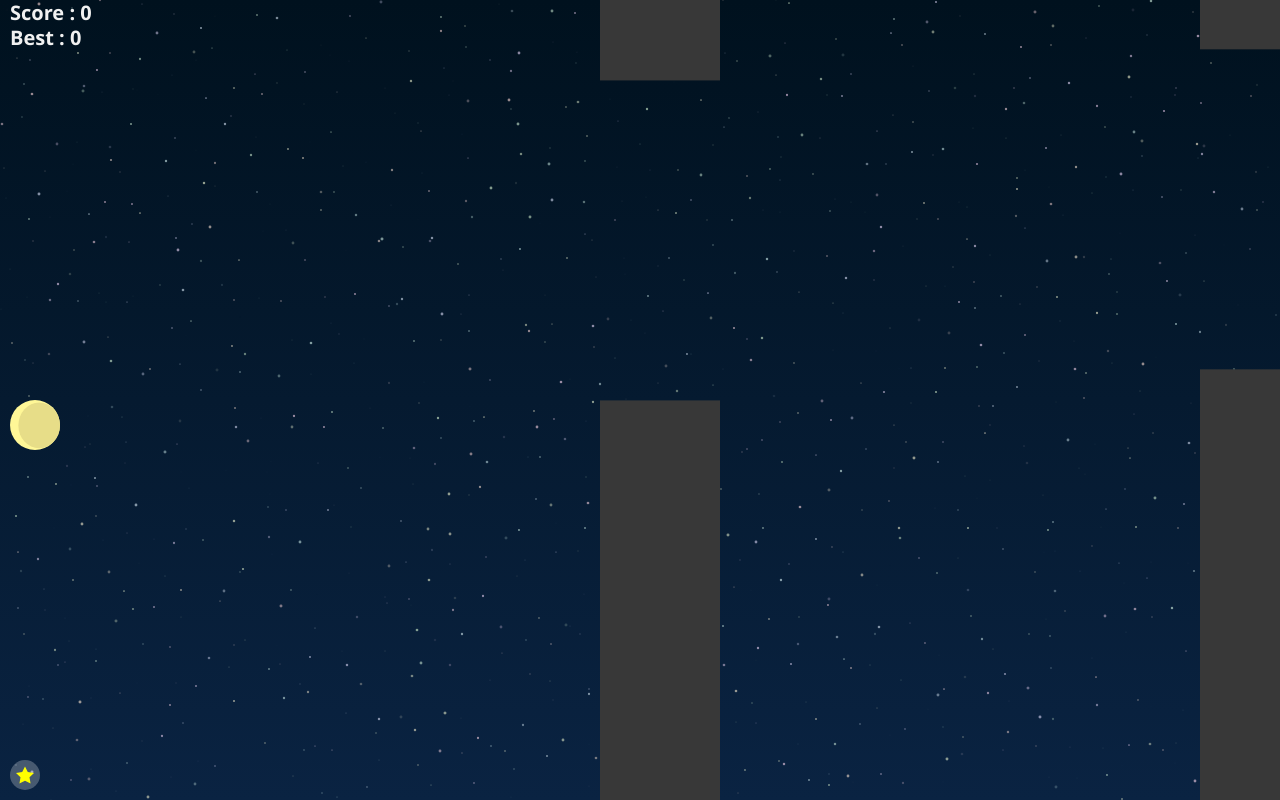
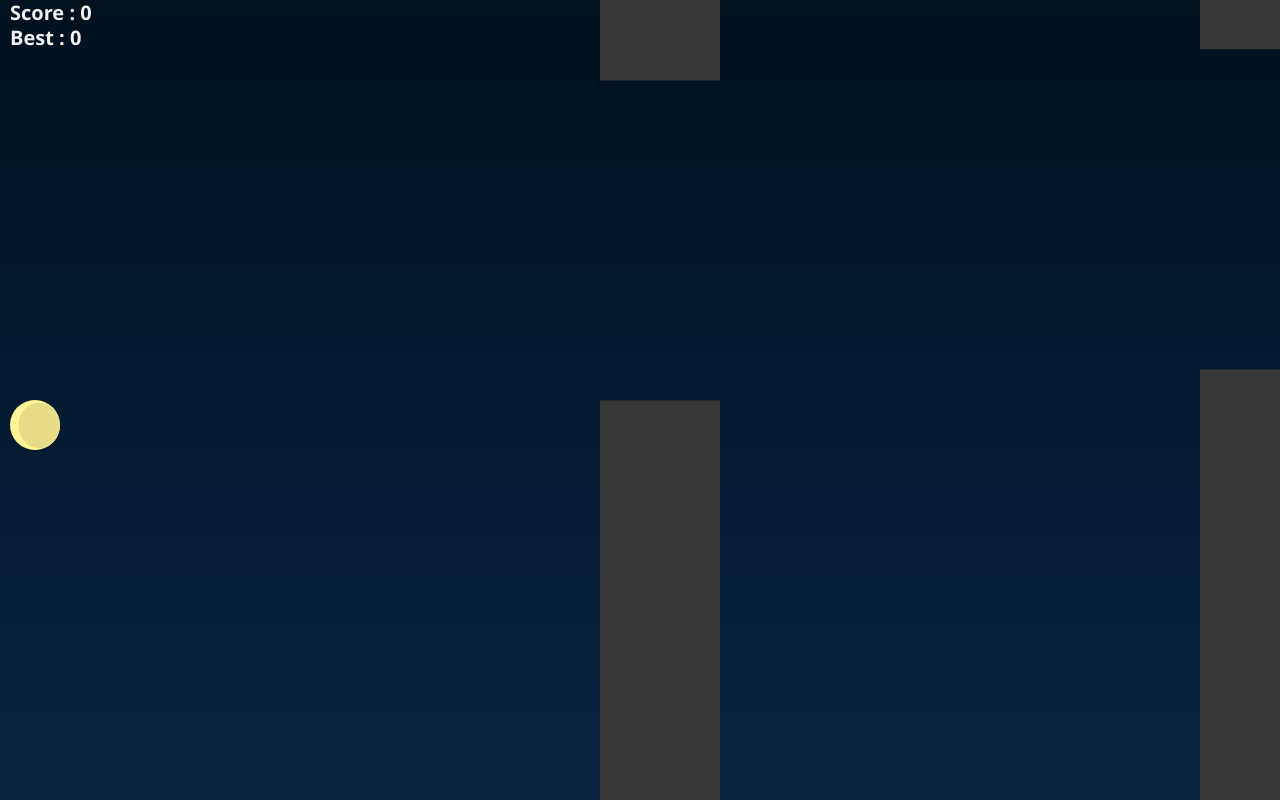
Before and after one commit to marshallku/Flappy-Bird, a website built with Vite: page index.html in a window 1280 px wide. Built offline with nearby package versions, Linux system fonts and the light colour scheme.

Commit message:
Remove stars from sky

```diff
--- a/index.html
+++ b/index.html
@@ -7,19 +7,6 @@
     </head>
     <body>
         <div id="app"></div>
-        <button id="star-toggle" class="active">
-            <svg
-                xmlns="http://www.w3.org/2000/svg"
-                version="1.1"
-                width="20"
-                height="20"
-                viewBox="0 0 512 512"
-            >
-                <path
-                    d="M512 198.525l-176.89-25.704-79.11-160.291-79.108 160.291-176.892 25.704 128 124.769-30.216 176.176 158.216-83.179 158.216 83.179-30.217-176.176 128.001-124.769z"
-                />
-            </svg>
-        </button>
         <script type="module" src="/src/ts/app.ts"></script>
     </body>
 </html>
--- a/src/ts/@types/user.d.ts
+++ b/src/ts/@types/user.d.ts
@@ -1,4 +1,3 @@
-interface user {
+interface User {
     score: number;
-    renderStars: boolean;
 }
--- a/src/ts/Sky.ts
+++ b/src/ts/Sky.ts
@@ -1,59 +1,8 @@
 export default class Sky {
-    props: skyProps;
+    props: SkyProps;
     skyGradient?: CanvasGradient;
-    stars?: star[];
-    renderStars: boolean;
-    constructor(props: skyProps) {
+    constructor(props: SkyProps) {
         this.props = props;
-        this.renderStars = this.props.renderStars;
-        this.update();
-    }
-
-    random(max: number) {
-        return Math.floor(Math.random() * max);
-    }
-
-    toggleRenderStars() {
-        this.renderStars = !this.renderStars;
-        return this.renderStars;
-    }
-
-    createStars(spacing: number): star[] {
-        if (!this.renderStars) return [];
-        const arr = [];
-        const { size } = this.props;
-
-        for (let x = 0; x < size.x; x += spacing) {
-            for (let y = 0; y < size.y; y += spacing) {
-                const star = {
-                    x: x + this.random(spacing),
-                    y: y + this.random(spacing),
-                    r: Math.random() * 1.5,
-                };
-                arr.push(star);
-            }
-        }
-
-        return arr;
-    }
-
-    getStarOpacity(factor: number) {
-        const opacityIncrement = 0.6 * Math.abs(Math.sin(factor));
-        const opacity = 0.1 + opacityIncrement;
-
-        return opacity;
-    }
-
-    fillCircle(x: number, y: number, r: number, fillStyle: string) {
-        const { ctx } = this.props;
-
-        ctx.beginPath();
-        ctx.fillStyle = fillStyle;
-        ctx.arc(x, y, r, 0, Math.PI * 2);
-        ctx.fill();
-    }
-
-    update() {
         this.skyGradient = this.props.ctx.createLinearGradient(
             0,
             0,
@@ -62,30 +11,14 @@ export default class Sky {
         );
         this.skyGradient.addColorStop(0, "#00111e");
         this.skyGradient.addColorStop(1, "#0a2342");
-
-        if (this.renderStars) this.stars = this.createStars(30);
     }
 
-    render(timeStamp: number) {
+    render() {
         const { ctx } = this.props;
-        const time = timeStamp / 180;
 
         if (!this.skyGradient) return;
 
         ctx.fillStyle = this.skyGradient;
         ctx.fillRect(0, 0, this.props.size.x, this.props.size.y);
-
-        if (!this.renderStars) return;
-
-        this.stars?.forEach((star, index) => {
-            this.fillCircle(
-                star.x,
-                star.y,
-                star.r,
-                `hsla(${Math.floor(
-                    Math.random() * 360 + 1
-                )}, 30%, 80%, ${this.getStarOpacity(time + index)})`
-            );
-        });
     }
 }
--- a/src/ts/User.ts
+++ b/src/ts/User.ts
@@ -1,6 +1,5 @@
-export const user: user = {
+export const user: User = {
     score: 0,
-    renderStars: true,
 };
 
 export function getUserData() {
@@ -11,7 +10,6 @@ export function getUserData() {
         const parsed = JSON.parse(localData);
 
         user.score = parsed.score;
-        user.renderStars = parsed.renderStars;
     } catch (error) {
         console.error(error);
     }
--- a/src/ts/app.ts
+++ b/src/ts/app.ts
@@ -18,7 +18,7 @@ class App {
     difficulty: number;
     sky: Sky;
     gameStarted: boolean;
-    constructor({ user }: { user: user }) {
+    constructor({ user }: { user: User }) {
         this.canvas = document.createElement("canvas");
 
         const { canvas } = this;
@@ -81,7 +81,6 @@ class App {
         this.sky = new Sky({
             ctx: this.ctx,
             size: this.size,
-            renderStars: user.renderStars,
         });
 
         // Render
@@ -91,14 +90,12 @@ class App {
         this.gameStarted = false;
     }
 
-    toggleStars() {
-        return this.sky.toggleRenderStars();
-    }
-
     createPipes() {
         // Create Pipe
         const { pipeConf } = this;
+
         this.pipes = [];
+
         for (
             let i = 0, max = Math.max(this.size.x / pipeConf.xGap + 1, 2);
             i < max;
@@ -130,7 +127,6 @@ class App {
         canvas.height = this.size.y;
 
         this.createPipes();
-        this.sky.update();
         this.render();
         this.gameover = true;
     }
@@ -174,7 +170,7 @@ class App {
         const { ctx, size, pipeConf, bird } = this;
 
         // Sky
-        this.sky.render(0);
+        this.sky.render();
 
         // Bird
         ctx.drawImage(bird.image, bird.x, bird.y, bird.size, bird.size);
@@ -204,7 +200,6 @@ class App {
     }
 
     render(timeStamp: number = 16) {
-        console.log("rendered");
         let timeGap = timeStamp - this.time;
         this.time = timeStamp;
         (timeGap > 32 || timeGap < -32) && (timeGap = 16);
@@ -217,7 +212,7 @@ class App {
         this.difficulty = Math.min(score.current / 3000, 1.5);
 
         // Sky
-        this.sky.render(timeStamp);
+        this.sky.render();
 
         // Bird
         this.bird.y -= this.bird.dy -= timeGap / 32;
@@ -271,17 +266,5 @@ class App {
 
 window.addEventListener("load", () => {
     getUserData();
-
-    const starToggle = document.getElementById("star-toggle")!;
-    const app = new App({ user });
-
-    user.renderStars === false && starToggle.classList.remove("active");
-
-    starToggle.addEventListener("click", () => {
-        const status = app.toggleStars();
-
-        starToggle.className = `${status ? "active" : ""}`;
-        user.renderStars = status;
-        saveUserData();
-    });
+    new App({ user });
 });
```
Also changed, not shown: src/ts/@types/Sky.d.ts (+1 -8 lines).
